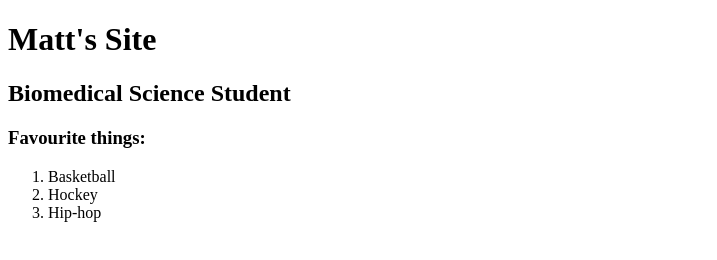
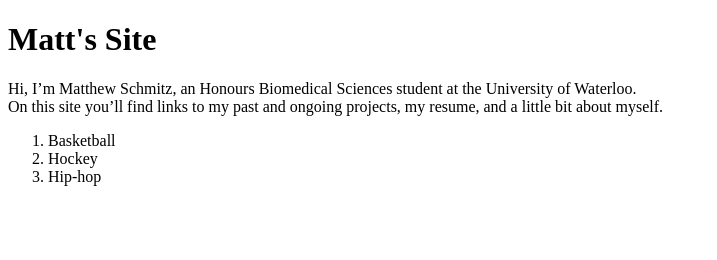
Before and after one commit to matthewschmitz/matthewschmitz.github.io, a plain HTML site: page index.html in a window 1280 px wide. Shown: the whole page, without its empty margins (0-717 px from the left). Drawn offline with Linux system fonts and the light colour scheme.

Commit message:
Add decription from current site.

```diff
--- a/index.html
+++ b/index.html
@@ -6,8 +6,7 @@
   </head>
   <body>
     <h1>Matt's Site</h1>
-    <h2>Biomedical Science Student</h2>
-    <h3>Favourite things:</h3>
+    <p>Hi, I’m Matthew Schmitz, an Honours Biomedical Sciences student at the University of Waterloo.<br /> On this site you’ll find links to my past and ongoing projects, my resume, and a little bit about myself.</p>
     <ol>
       <li>Basketball</li>
       <li>Hockey</li>
```
